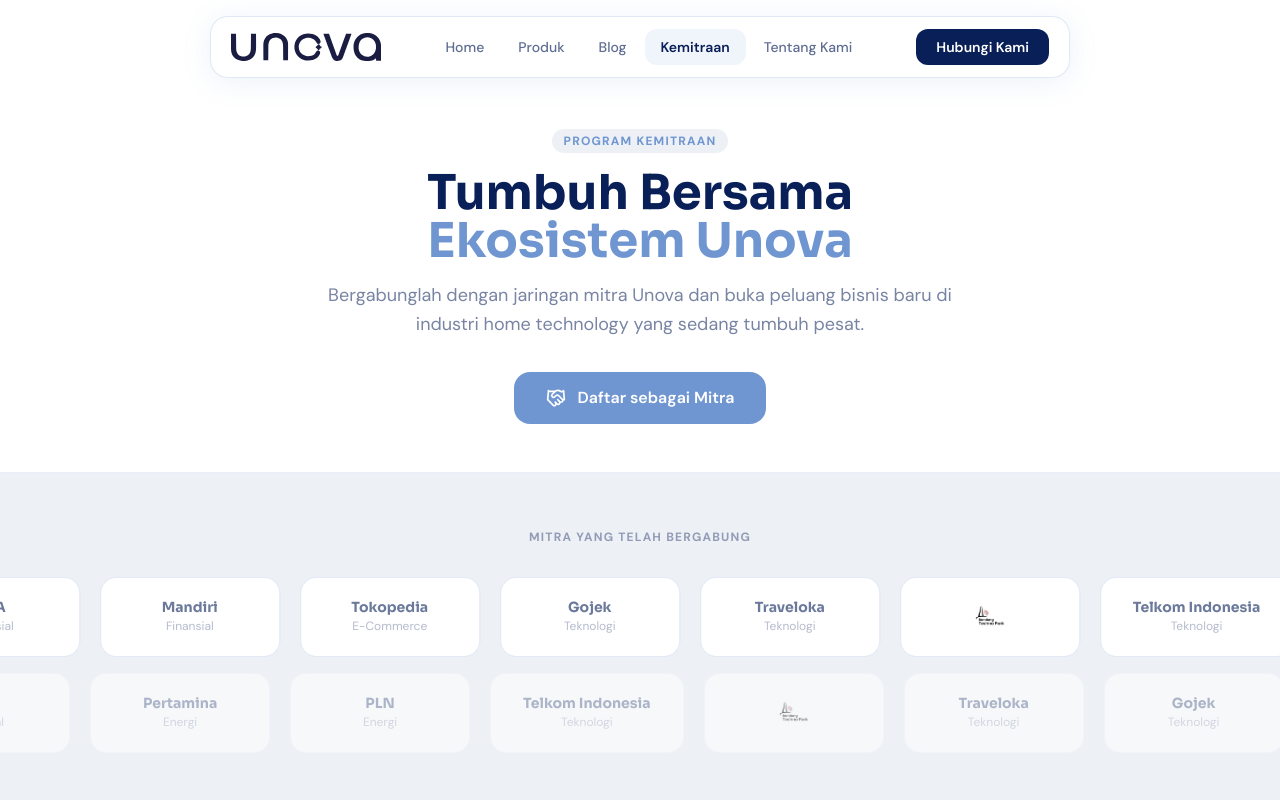
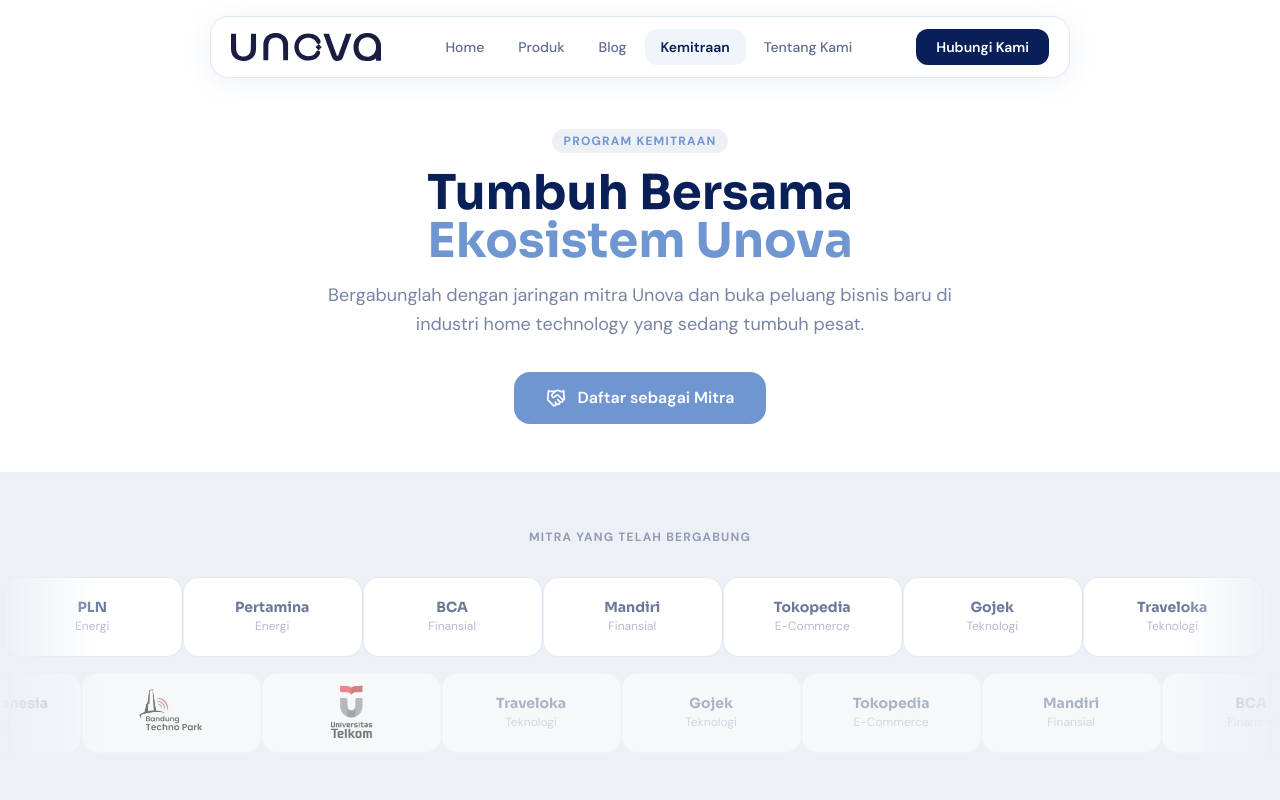
Before and after one commit to ripkie/unovaWebsite, a Next.js app: page /partnership in a window 1280 px wide. Shown: the top 800 px of the page. Built offline with nearby package versions, Linux system fonts and the light colour scheme.

Commit message:
update partnership

```diff
--- a/package.json
+++ b/package.json
@@ -10,6 +10,11 @@
   },
   "unova": {
     "partners": [
+      {
+        "name": "Telkom Univerity",
+        "category": "Institusi",
+        "logo": "/images/logoPartner/TELU.png"
+      },
       {
         "name": "Bandung Techno Park",
         "category": "Teknologi",
--- a/src/app/partnership/page.tsx
+++ b/src/app/partnership/page.tsx
@@ -5,7 +5,6 @@ import { getPartners } from "@/lib/partners";
 import type { Partner } from "@/lib/partners";
 
 const partners: Partner[] = getPartners();
-const allPartners: Partner[] = [...partners, ...partners];
 
 export const metadata: Metadata = {
   title: "Kemitraan",
@@ -53,7 +52,7 @@ function PartnerCard({ partner, muted = false }: { partner: Partner; muted?: boo
     >
       {partner.logo ? (
         // eslint-disable-next-line @next/next/no-img-element
-        <img src={partner.logo} alt={partner.name} className="h-8 object-contain" />
+        <img src={partner.logo} alt={partner.name} className="h-18 object-contain" />
       ) : (
         <>
           <span className="text-brand-navy/60 font-display font-bold text-sm leading-tight">
@@ -104,16 +103,26 @@ export default function PartnershipPage() {
             Mitra yang telah bergabung
           </p>
         </div>
-        {/* Row 1 */}
-        <div className="relative flex overflow-hidden mb-4">
-          <div className="flex gap-5 animate-marquee whitespace-nowrap">
-            {allPartners.map((p, i) => <PartnerCard key={`r1-${i}`} partner={p} />)}
+        {/* Row 1 — kanan, seamless loop */}
+        <div className="relative overflow-hidden mb-4" style={{
+          maskImage: "linear-gradient(to right, transparent 0%, black 8%, black 92%, transparent 100%)",
+          WebkitMaskImage: "linear-gradient(to right, transparent 0%, black 8%, black 92%, transparent 100%)",
+        }}>
+          <style>{`
+            @keyframes slide-left  { from { transform: translateX(0); } to { transform: translateX(-50%); } }
+            @keyframes slide-right { from { transform: translateX(-50%); } to { transform: translateX(0); } }
+          `}</style>
+          <div className="flex w-max" style={{ animation: "slide-left 20s linear infinite" }}>
+            {[...partners, ...partners].map((p, i) => <PartnerCard key={`r1-${i}`} partner={p} />)}
           </div>
         </div>
-        {/* Row 2 — reverse */}
-        <div className="relative flex overflow-hidden">
-          <div className="flex gap-5 whitespace-nowrap animate-marquee-reverse">
-            {[...allPartners].reverse().map((p, i) => <PartnerCard key={`r2-${i}`} partner={p} muted />)}
+        {/* Row 2 — kiri (reverse), seamless loop */}
+        <div className="relative overflow-hidden" style={{
+          maskImage: "linear-gradient(to right, transparent 0%, black 8%, black 92%, transparent 100%)",
+          WebkitMaskImage: "linear-gradient(to right, transparent 0%, black 8%, black 92%, transparent 100%)",
+        }}>
+          <div className="flex w-max" style={{ animation: "slide-right 25s linear infinite" }}>
+            {[...[...partners].reverse(), ...[...partners].reverse()].map((p, i) => <PartnerCard key={`r2-${i}`} partner={p} muted />)}
           </div>
         </div>
       </section>
```
Also changed, not shown: public/images/logoPartner/TELU.png (added).
